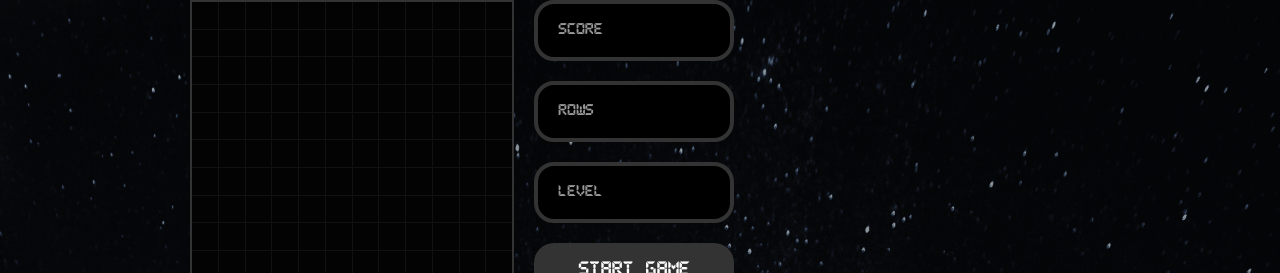
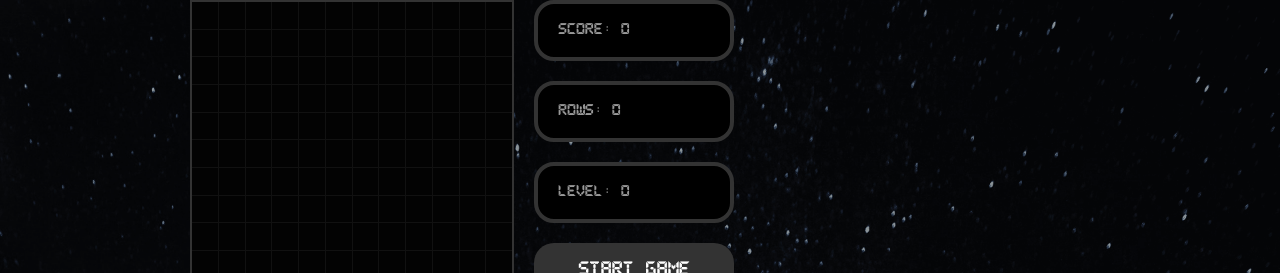
Before and after one commit to FranciscoMoretti/stetri, a React (Create React App) app: page / in a window 1280 px wide. Shown: the top 273 px of the page. Built offline with nearby package versions, Linux system fonts and the light colour scheme.

Commit message:
Create useGameStatus hook: level, score and rows

```diff
--- a/src/components/Tetris.js
+++ b/src/components/Tetris.js
@@ -6,7 +6,8 @@ import { checkCollision, createStage } from '../gameHelpers';
 import { StyledTetrisWrapper, StyledTetris } from './styles/StyledTetris'
 
 // Custom Hooks
-import { useInterval } from '../hooks/useInterval'
+import { useInterval } from '../hooks/useInterval';
+import { useGameStatus } from '../hooks/useGameStatus';
 import { usePlayer } from '../hooks/usePlayer';
 import { useStage } from '../hooks/useStage';
 
@@ -21,8 +22,9 @@ const Tetris = () => {
     const [gameOver, setGameOver] = useState(false);
 
     const [player, updatePlayerPos, resetPlayer, playerRotate] = usePlayer();
-    const [stage, setStage] = useStage(player, resetPlayer);
-
+    const [stage, setStage, rowsCleared] = useStage(player, resetPlayer);
+    const [score, setScore, rows, setRows, level, setLevel] = useGameStatus(
+        rowsCleared);
 
     console.log('re-render');
 
@@ -38,9 +40,19 @@ const Tetris = () => {
         setDropTime(1000);
         resetPlayer();
         setGameOver(false);
+        setScore(0);
+        setRows(0);
+        setLevel(0);
     }
 
     const drop = () => {
+        // Increaase level when player has cleared 10 rows
+        if (rows > (level + 1) * 10) {
+            setLevel(prev => prev + 1);
+            // Also increase speed (custom calculation)
+            setDropTime(100 / (level + 1) + 200);
+        }
+
         if (!checkCollision(player, stage, { x: 0, y: 1 })) {
             updatePlayerPos({ x: 0, y: 1, collided: false });
         } else {
@@ -58,7 +70,7 @@ const Tetris = () => {
         if (!gameOver) {
             if (keyCode === 40) {
                 console.log("interval on")
-                setDropTime(1000);
+                setDropTime(100 / (level + 1) + 200);
             }
         }
     }
@@ -101,9 +113,9 @@ const Tetris = () => {
                         <Display gameOver={gameOver} text="Game Over" />
                     ) : (
                             <div>
-                                <Display text="Score" />
-                                <Display text="Rows" />
-                                <Display text="Level" />
+                                <Display text={`Score: ${score}`} />
+                                <Display text={`Rows: ${rows}`} />
+                                <Display text={`Level: ${level}`} />
                             </div>
                         )}
                     <StartButton callback={startGame} />
--- /dev/null
+++ b/src/hooks/useGameStatus.js
@@ -0,0 +1,25 @@
+import { useState, useEffect, useCallback } from 'react';
+
+
+export const useGameStatus = (rowsCleared) => {
+    const [score, setScore] = useState(0);
+    const [rows, setRows] = useState(0);
+    const [level, setLevel] = useState(0);
+
+    const linePoints = [40, 100, 300, 1200];
+
+    const calcScore = useCallback(() => {
+        // We have score
+        if (rowsCleared > 0) {
+            // This is how original Tetris score is calculated
+            setScore(prev => prev + linePoints[rowsCleared - 1] * (level + 1));
+            setRows(prev => prev + rowsCleared);
+        }
+    }, [level, linePoints, rowsCleared]);
+
+    useEffect(() => {
+        calcScore();
+    }, [calcScore, rowsCleared, score]);
+
+    return [score, setScore, rows, setRows, level, setLevel];
+}
```
